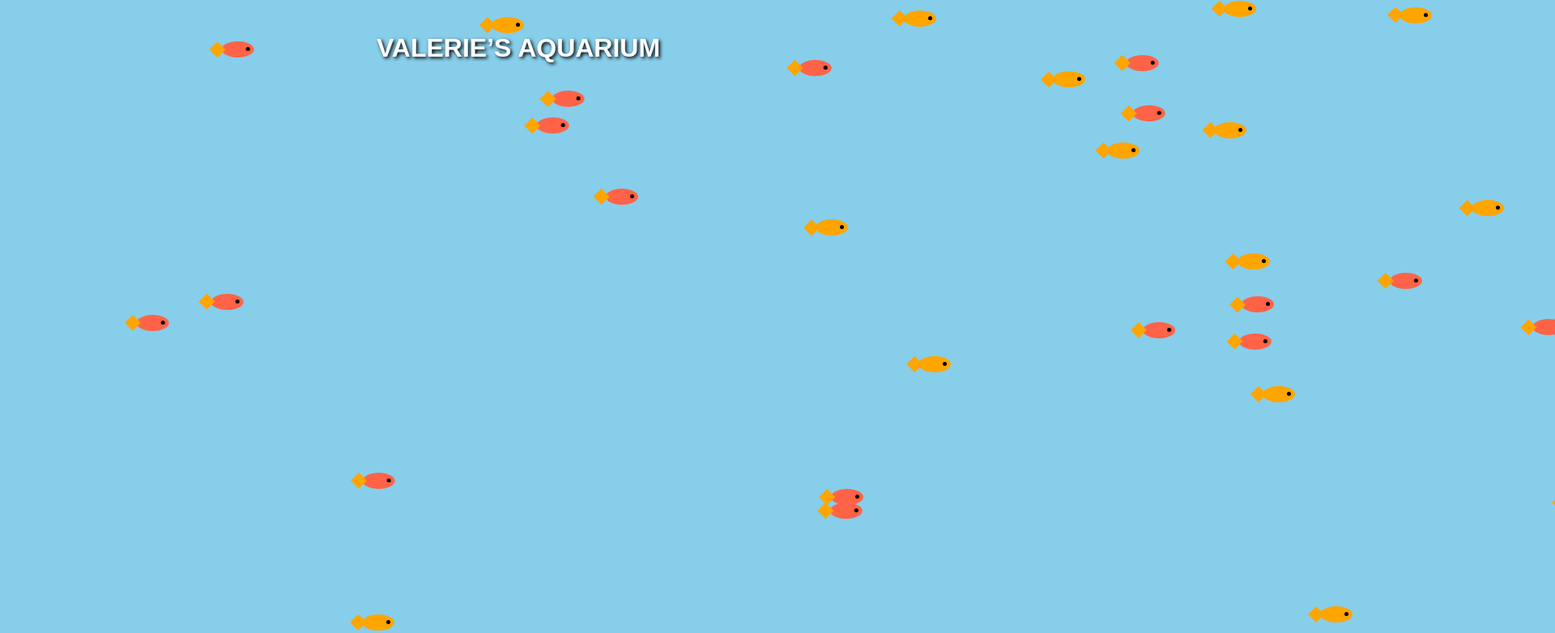
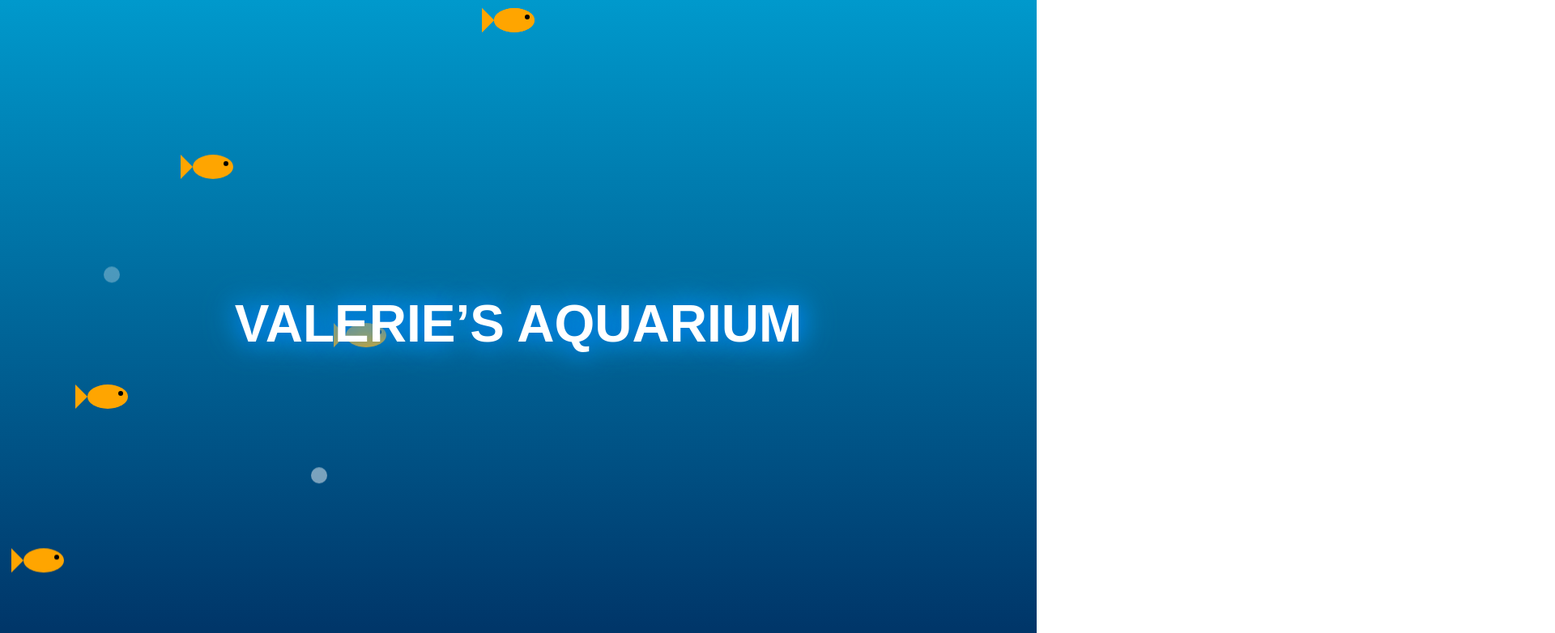
Before and after one commit to Valerie0202/fish-net, a plain HTML site: page index.html in a window 1280 px wide. Shown: the top 782 px of the page at 81% size, 1920 px wide, since content can reach past the window. Drawn offline with Linux system fonts and the light colour scheme.

Commit message:
Make it look nicer

```diff
--- a/index.html
+++ b/index.html
@@ -1,111 +1,267 @@
 <!DOCTYPE html>
+
 <html lang="en">
+
 <head>
+
 <meta charset="UTF-8">
+
 <meta name="viewport" content="width=device-width, initial-scale=1.0">
+
 <title>Valerie's Aquarium</title>
+
 <style>
+
   body {
-            font-family: Arial, sans-serif;
+
     margin: 0;
-            padding: 0;
+
     overflow: hidden;
-            background-color: #87ceeb; /* Light blue background for water */
-            display: flex;
-            justify-content: center;
-            align-items: center;
-            height: 100vh;
-            position: relative;
+
+    font-family: 'Arial', sans-serif;
+
   }
 
-        h1 {
-            color: white;
-            z-index: 10;
-            text-shadow: 2px 2px 4px #000;
+  .aquarium {
+
+    position: relative;
+
+    width: 100vw;
+
+    height: 100vh;
+
+    background: linear-gradient(to bottom, #0099cc, #003366);
+
+    overflow: hidden;
+
+  }
+
+  .bubbles {
+
     position: absolute;
-            top: 20px;
+
+    width: 100%;
+
+    height: 100%;
+
+    z-index: 2;
+
+    pointer-events: none;
+
+  }
+
+  .bubble {
+
+    position: absolute;
+
+    bottom: -100px;
+
+    width: 20px;
+
+    height: 20px;
+
+    background: rgba(255, 255, 255, 0.7);
+
+    border-radius: 50%;
+
+    animation: rise 8s infinite ease-in;
+
+  }
+
+  .bubble:nth-child(1) { left: 10%; animation-delay: 0s; animation-duration: 7s; }
+
+  .bubble:nth-child(2) { left: 30%; animation-delay: 2s; animation-duration: 6s; }
+
+  .bubble:nth-child(3) { left: 50%; animation-delay: 4s; animation-duration: 5s; }
+
+  .bubble:nth-child(4) { left: 70%; animation-delay: 6s; animation-duration: 8s; }
+
+  .bubble:nth-child(5) { left: 90%; animation-delay: 8s; animation-duration: 4s; }
+
+  @keyframes rise {
+
+    0% { transform: translateY(0); opacity: 1; }
+
+    100% { transform: translateY(-120vh); opacity: 0; }
+
+  }
+
+  .text {
+
+    position: absolute;
+
+    width: 100%;
+
+    height: 100%;
+
+    display: flex;
+
+    align-items: center;
+
+    justify-content: center;
+
+    z-index: 3;
+
+    text-align: center;
+
+  }
+
+  .text h1 {
+
+    color: #ffffff;
+
+    font-size: 4rem;
+
+    text-shadow: 0 0 20px #000, 0 0 30px #0044ff;
+
+    animation: glow 2s infinite alternate;
+
+  }
+
+  @keyframes glow {
+
+    0% { text-shadow: 0 0 20px #0044ff, 0 0 30px #0088ff; }
+
+    100% { text-shadow: 0 0 30px #0088ff, 0 0 50px #00ccff; }
+
   }
 
   .fish {
+
     position: absolute;
-            width: 40px;
-            height: 20px;
+
+    width: 50px;
+
+    height: 30px;
+
     background-color: orange;
+
     border-radius: 50%;
-            display: flex;
-            justify-content: flex-start;
-            align-items: center;
-            animation: swim 12s infinite linear;
+
+    animation: swim 10s infinite linear;
+
   }
 
-        .fish::before {
+  .fish:before {
+
     content: '';
+
     position: absolute;
-            width: 20px;
-            height: 20px;
-            background-color: orange;
-            clip-path: polygon(50% 0, 0 50%, 50% 100%, 100% 50%);
-            left: -15px; /* Tail positioning */
+
+    width: 0;
+
+    height: 0;
+
+    border-top: 15px solid transparent;
+
+    border-bottom: 15px solid transparent;
+
+    border-right: 15px solid orange;
+
+    left: -15px;
+
+    top: 0;
+
+    transform: rotateY(180deg);
+
   }
 
-        .fish::after {
+  .fish:after {
+
     content: '';
+
     position: absolute;
-            width: 5px;
-            height: 5px;
-            background-color: black;
+
+    width: 6px;
+
+    height: 6px;
+
+    background: black;
+
     border-radius: 50%;
-            top: 7px; /* Eye positioning */
-            left: 30px;
+
+    top: 8px;
+
+    left: 38px;
+
   }
 
+  .fish:nth-child(1) { top: 20%; left: 0; animation-duration: 12s; animation-delay: 0s; }
+
+  .fish:nth-child(2) { top: 40%; left: -50px; animation-duration: 10s; animation-delay: 2s; }
+
+  .fish:nth-child(3) { top: 60%; left: -100px; animation-duration: 8s; animation-delay: 4s; }
+
+  .fish:nth-child(4) { top: 80%; left: -150px; animation-duration: 14s; animation-delay: 6s; }
+
+  .fish:nth-child(5) { top: 25%; left: -200px; animation-duration: 9s; animation-delay: 3s; }
+
+  .fish:nth-child(6) { top: 50%; left: -250px; animation-duration: 11s; animation-delay: 1s; }
+
+  .fish:nth-child(7) { top: 70%; left: -300px; animation-duration: 13s; animation-delay: 5s; }
+
+  .fish:nth-child(8) { top: 85%; left: -350px; animation-duration: 15s; animation-delay: 4s; }
+
   @keyframes swim {
-            0% {
-                transform: translateX(-50%) scaleX(1);
-            }
-            100% {
-                transform: translateX(150vw) scaleX(1);
-            }
+
+    0% { left: -60px; transform: translateY(0); }
+
+    25% { transform: translateY(-10px); }
+
+    50% { transform: translateY(10px); }
+
+    75% { transform: translateY(-10px); }
+
+    100% { left: 100vw; transform: translateY(0); }
+
   }
 
-        /* Add variety to fish animations */
-        .fish:nth-child(odd) {
-            animation-duration: 10s;
-            animation-delay: calc(-1s * var(--i));
-        }
+</style>
 
-        .fish:nth-child(even) {
-            animation-duration: 14s;
-            animation-delay: calc(-2s * var(--i));
-            background-color: #ff6347; /* Some fish are red-orange */
-        }
+</head>
 
-        /* Flip fish swimming in reverse */
-        .fish.flipped {
-            transform: scaleX(-1);
-            animation-direction: reverse; /* Swim leftward */
-        }
-    </style>
-</head>
 <body>
+
+  <div class="aquarium">
+
+    <div class="text">
+
       <h1>VALERIE’S AQUARIUM</h1>
-    <script>
-        // Generate multiple fish
-        const body = document.body;
-        for (let i = 0; i < 50; i++) {
-            const fish = document.createElement('div');
-            fish.className = 'fish';
-            fish.style.setProperty('--i', i);
-            fish.style.top = Math.random() * 100 + 'vh';
-            fish.style.left = Math.random() * 100 + 'vw';
 
-            // Randomly flip fish
-            if (Math.random() < 0.5) {
-                fish.classList.add('flipped');
-            }
+    </div>
 
-            body.appendChild(fish);
-        }
-    </script>
+    <div class="bubbles">
+
+      <div class="bubble"></div>
+
+      <div class="bubble"></div>
+
+      <div class="bubble"></div>
+
+      <div class="bubble"></div>
+
+      <div class="bubble"></div>
+
+    </div>
+
+    <div class="fish"></div>
+
+    <div class="fish"></div>
+
+    <div class="fish"></div>
+
+    <div class="fish"></div>
+
+    <div class="fish"></div>
+
+    <div class="fish"></div>
+
+    <div class="fish"></div>
+
+    <div class="fish"></div>
+
+  </div>
+
 </body>
+
 </html>
```
Lines whose indentation alone changed are shown as unchanged.
